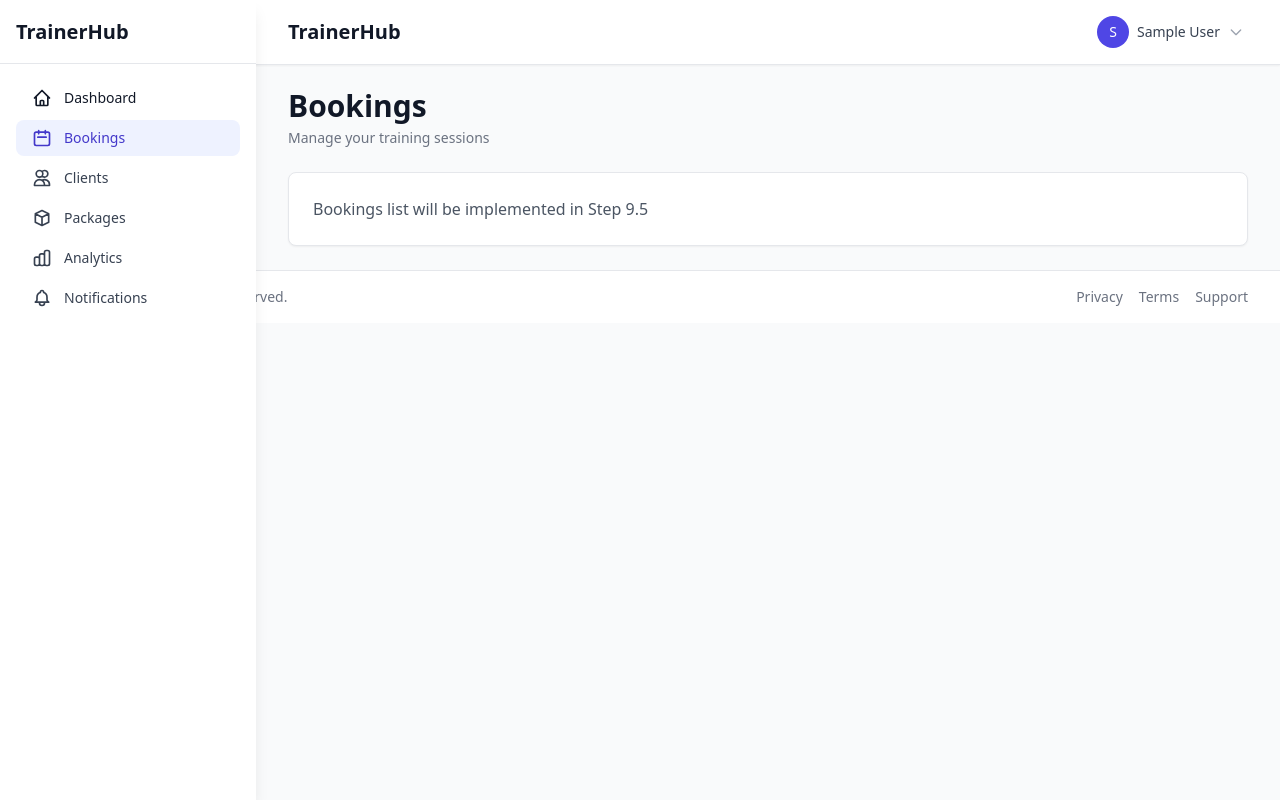
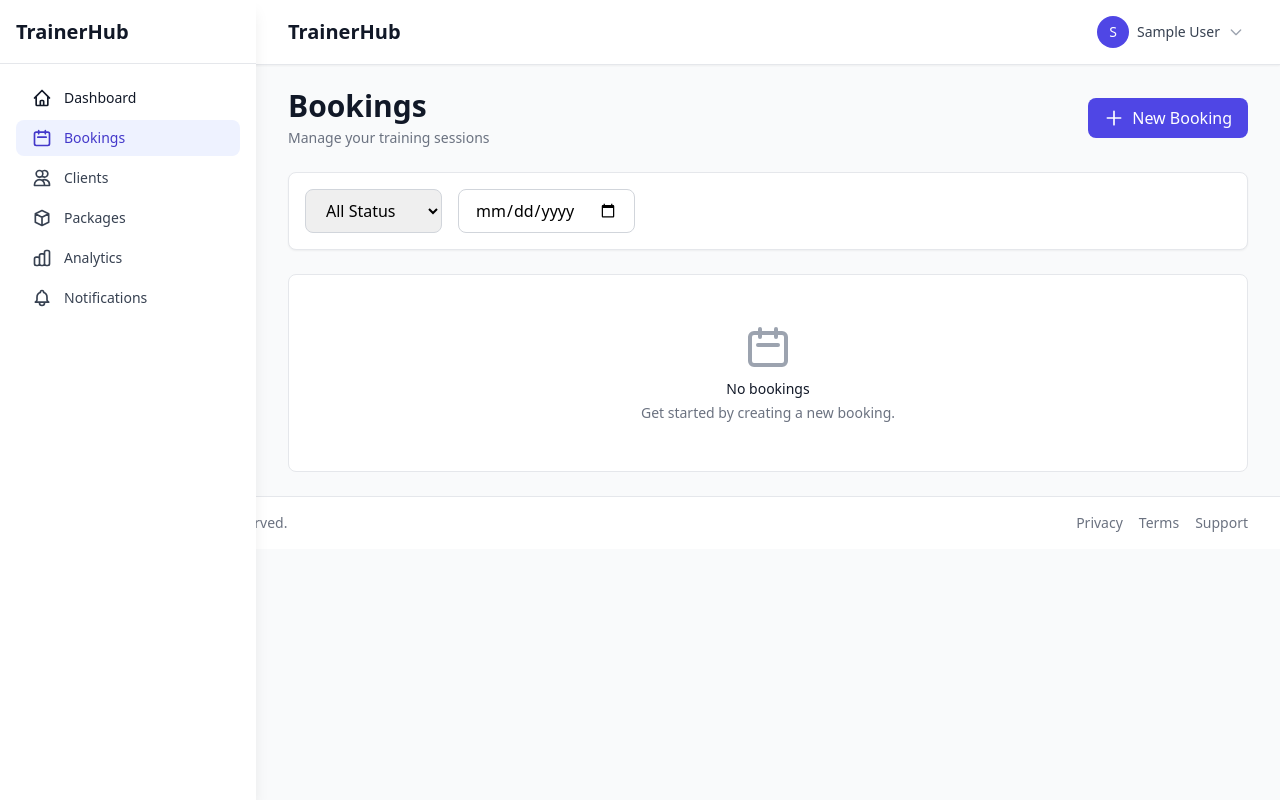
Before and after one commit to shamirafridi00/trainerhubb, a Django app: page /bookings/ in a window 1280 px wide. Run offline with Django 5.2, Linux system fonts and the light colour scheme; the visitor is signed in with stand-in values (Sample User, id 1); data that the repository does not hold is empty; parts of the project's set-up code (start-up, migrations or seed data) failed here and were passed over; some libraries are stand-ins or nearby versions.

Commit message:
Epic 9.5: Bookings Management - Complete bookings CRUD with HTMX, filters, modals, and actions

```diff
--- a/apps/frontend/urls.py
+++ b/apps/frontend/urls.py
@@ -9,7 +9,18 @@ app_name = 'frontend'
 urlpatterns = [
     path('', views.landing, name='landing'),
     path('dashboard/', views.dashboard, name='dashboard'),
+
+    # Bookings
     path('bookings/', views.bookings_list, name='bookings_list'),
+    path('bookings/partial/', views.bookings_list_partial, name='bookings_list_partial'),
+    path('bookings/create-form/', views.bookings_create_form, name='bookings_create_form'),
+    path('bookings/create/', views.bookings_create, name='bookings_create'),
+    path('bookings/<int:booking_id>/', views.bookings_detail, name='bookings_detail'),
+    path('bookings/<int:booking_id>/confirm/', views.bookings_confirm, name='bookings_confirm'),
+    path('bookings/<int:booking_id>/cancel/', views.bookings_cancel, name='bookings_cancel'),
+    path('bookings/<int:booking_id>/mark-completed/', views.bookings_mark_completed, name='bookings_mark_completed'),
+
+    # Other pages
     path('clients/', views.clients_list, name='clients_list'),
     path('packages/', views.packages_list, name='packages_list'),
     path('analytics/', views.analytics_dashboard, name='analytics_dashboard'),
--- a/apps/frontend/views.py
+++ b/apps/frontend/views.py
@@ -2,9 +2,18 @@
 Frontend views for HTMX - Template-based views that work alongside DRF API.
 DRF endpoints remain available for future React Native app.
 """
-from django.shortcuts import render, redirect
+from django.shortcuts import render, redirect, get_object_or_404
 from django.contrib.auth.decorators import login_required
 from django.contrib.auth import logout as auth_logout
+from django.http import JsonResponse
+from django.views.decorators.http import require_http_methods
+from django.utils import timezone
+from django.db.models import Q
+from datetime import datetime, timedelta
+
+from apps.bookings.models import Booking
+from apps.clients.models import Client
+from apps.trainers.models import Trainer
 
 
 def landing(request):
@@ -24,6 +33,164 @@ def dashboard(request):
 def bookings_list(request):
     """Bookings list page."""
     return render(request, 'pages/bookings/list.html')
+
+
+@login_required
+def bookings_list_partial(request):
+    """Bookings list partial for HTMX."""
+    try:
+        trainer = request.user.trainer_profile
+    except Trainer.DoesNotExist:
+        return render(request, 'partials/bookings/list.html', {'bookings': []})
+
+    bookings = Booking.objects.filter(trainer=trainer).select_related('client').order_by('-start_time')
+
+    # Filters
+    status = request.GET.get('status')
+    if status:
+        bookings = bookings.filter(status=status)
+
+    date_str = request.GET.get('date')
+    if date_str:
+        try:
+            date = datetime.strptime(date_str, '%Y-%m-%d').date()
+            bookings = bookings.filter(start_time__date=date)
+        except ValueError:
+            pass
+
+    # Limit to recent bookings for performance
+    bookings = bookings[:50]
+
+    return render(request, 'partials/bookings/list.html', {'bookings': bookings})
+
+
+@login_required
+def bookings_create_form(request):
+    """Booking creation form partial for HTMX modal."""
+    try:
+        trainer = request.user.trainer_profile
+        clients = Client.objects.filter(trainer=trainer, is_active=True).order_by('first_name', 'last_name')
+    except Trainer.DoesNotExist:
+        clients = Client.objects.none()
+
+    return render(request, 'partials/bookings/form.html', {'clients': clients})
+
+
+@login_required
+@require_http_methods(["POST"])
+def bookings_create(request):
+    """Create booking via HTMX."""
+    try:
+        trainer = request.user.trainer_profile
+    except Trainer.DoesNotExist:
+        return JsonResponse({'error': 'Trainer profile not found'}, status=400)
+
+    client_id = request.POST.get('client')
+    start_time_str = request.POST.get('start_time')
+    duration_minutes = int(request.POST.get('duration_minutes', 60))
+    notes = request.POST.get('notes', '')
+
+    if not all([client_id, start_time_str]):
+        return render(request, 'partials/bookings/form.html', {
+            'clients': Client.objects.filter(trainer=trainer, is_active=True),
+            'error': 'Client and start time are required'
+        })
+
+    try:
+        client = Client.objects.get(id=client_id, trainer=trainer)
+        # Parse datetime-local format (YYYY-MM-DDTHH:MM)
+        try:
+            start_time = datetime.strptime(start_time_str, '%Y-%m-%dT%H:%M')
+        except ValueError:
+            # Try with seconds if provided
+            start_time = datetime.strptime(start_time_str, '%Y-%m-%dT%H:%M:%S')
+
+        # Make timezone-aware
+        if timezone.is_naive(start_time):
+            start_time = timezone.make_aware(start_time)
+
+        end_time = start_time + timedelta(minutes=duration_minutes)
+
+        # Create booking
+        booking = Booking.objects.create(
+            trainer=trainer,
+            client=client,
+            start_time=start_time,
+            end_time=end_time,
+            notes=notes,
+            status='pending'
+        )
+
+        # Trigger notification asynchronously
+        from apps.notifications.tasks import send_booking_confirmation
+        send_booking_confirmation.delay(booking.id)
+
+        # Return updated list
+        return bookings_list_partial(request)
+    except Client.DoesNotExist:
+        return render(request, 'partials/bookings/form.html', {
+            'clients': Client.objects.filter(trainer=trainer, is_active=True),
+            'error': 'Client not found'
+        })
+    except Exception as e:
+        return render(request, 'partials/bookings/form.html', {
+            'clients': Client.objects.filter(trainer=trainer, is_active=True),
+            'error': str(e)
+        })
+
+
+@login_required
+def bookings_detail(request, booking_id):
+    """Booking detail partial for HTMX modal."""
+    booking = get_object_or_404(Booking, id=booking_id, trainer=request.user.trainer_profile)
+    return render(request, 'partials/bookings/detail.html', {'booking': booking})
+
+
+@login_required
+@require_http_methods(["POST"])
+def bookings_confirm(request, booking_id):
+    """Confirm booking via HTMX."""
+    booking = get_object_or_404(Booking, id=booking_id, trainer=request.user.trainer_profile)
+
+    if booking.status == 'pending':
+        booking.status = 'confirmed'
+        booking.save()
+
+        # Trigger notification asynchronously
+        from apps.notifications.tasks import send_booking_confirmation
+        send_booking_confirmation.delay(booking.id)
+
+    # Return updated list
+    return bookings_list_partial(request)
+
+
+@login_required
+@require_http_methods(["POST"])
+def bookings_cancel(request, booking_id):
+    """Cancel booking via HTMX."""
+    booking = get_object_or_404(Booking, id=booking_id, trainer=request.user.trainer_profile)
+
+    if booking.status not in ['completed', 'cancelled']:
+        booking.status = 'cancelled'
+        booking.cancellation_reason = request.POST.get('reason', 'Cancelled by trainer')
+        booking.save()
+
+    # Return updated list
+    return bookings_list_partial(request)
+
+
+@login_required
+@require_http_methods(["POST"])
+def bookings_mark_completed(request, booking_id):
+    """Mark booking as completed via HTMX."""
+    booking = get_object_or_404(Booking, id=booking_id, trainer=request.user.trainer_profile)
+
+    if booking.status == 'confirmed':
+        booking.status = 'completed'
+        booking.save()
+
+    # Return updated list
+    return bookings_list_partial(request)
 
 
 @login_required
--- a/templates/pages/bookings/list.html
+++ b/templates/pages/bookings/list.html
@@ -4,15 +4,62 @@
 
 {% block content %}
 <div class="space-y-6">
-    <div class="flex justify-between items-center">
+    <!-- Header -->
+    <div class="flex flex-col sm:flex-row justify-between items-start sm:items-center gap-4">
         <div>
             <h1 class="text-3xl font-bold text-gray-900">Bookings</h1>
             <p class="mt-1 text-sm text-gray-500">Manage your training sessions</p>
         </div>
+        <button hx-get="{% url 'frontend:bookings_create_form' %}"
+                hx-target="#modal-content"
+                hx-swap="innerHTML"
+                @click="window.dispatchEvent(new CustomEvent('open-modal'))"
+                class="px-4 py-2 bg-indigo-600 text-white rounded-lg hover:bg-indigo-700 transition-colors flex items-center focus:outline-none focus:ring-2 focus:ring-indigo-500">
+            <svg class="w-5 h-5 mr-2" fill="none" viewBox="0 0 24 24" stroke="currentColor">
+                <path stroke-linecap="round" stroke-linejoin="round" stroke-width="2" d="M12 4v16m8-8H4" />
+            </svg>
+            New Booking
+        </button>
     </div>
 
-    <div class="bg-white rounded-lg shadow-sm border border-gray-200 p-6">
-        <p class="text-gray-600">Bookings list will be implemented in Step 9.5</p>
+    <!-- Filters -->
+    <div class="bg-white rounded-lg shadow-sm border border-gray-200 p-4">
+        <div class="flex flex-wrap gap-4">
+            <select hx-get="{% url 'frontend:bookings_list_partial' %}"
+                    hx-target="#bookings-list"
+                    hx-include="[name='status'], [name='date']"
+                    name="status"
+                    class="px-4 py-2 border border-gray-300 rounded-lg focus:ring-2 focus:ring-indigo-500 focus:border-indigo-500">
+                <option value="">All Status</option>
+                <option value="pending">Pending</option>
+                <option value="confirmed">Confirmed</option>
+                <option value="completed">Completed</option>
+                <option value="cancelled">Cancelled</option>
+            </select>
+
+            <input type="date"
+                   name="date"
+                   hx-get="{% url 'frontend:bookings_list_partial' %}"
+                   hx-target="#bookings-list"
+                   hx-include="[name='status']"
+                   class="px-4 py-2 border border-gray-300 rounded-lg focus:ring-2 focus:ring-indigo-500 focus:border-indigo-500">
+        </div>
+    </div>
+
+    <!-- Bookings List -->
+    <div id="bookings-list"
+         hx-get="{% url 'frontend:bookings_list_partial' %}"
+         hx-trigger="load"
+         hx-swap="innerHTML">
+        <!-- Loading state -->
+        <div class="space-y-4">
+            {% for i in "12345" %}
+            <div class="bg-white rounded-lg shadow-sm border border-gray-200 p-6 animate-pulse">
+                <div class="h-4 bg-gray-200 rounded w-1/4 mb-2"></div>
+                <div class="h-4 bg-gray-200 rounded w-1/2"></div>
+            </div>
+            {% endfor %}
+        </div>
     </div>
 </div>
 {% endblock %}
--- /dev/null
+++ b/templates/partials/bookings/list.html
@@ -0,0 +1,109 @@
+<div class="space-y-4">
+    {% for booking in bookings %}
+    <div class="bg-white rounded-lg shadow-sm border border-gray-200 p-6 hover:shadow-md transition-shadow"
+         x-data="{ open: false }">
+        <div class="flex flex-col sm:flex-row justify-between items-start sm:items-center gap-4">
+            <div class="flex-1">
+                <div class="flex items-center gap-3 mb-2">
+                    <h3 class="text-lg font-semibold text-gray-900">{{ booking.client_name }}</h3>
+                    <span class="px-2 py-1 text-xs font-medium rounded-full
+                        {% if booking.status == 'confirmed' %}bg-green-100 text-green-800
+                        {% elif booking.status == 'pending' %}bg-yellow-100 text-yellow-800
+                        {% elif booking.status == 'completed' %}bg-blue-100 text-blue-800
+                        {% else %}bg-red-100 text-red-800{% endif %}">
+                        {{ booking.status|title }}
+                    </span>
+                </div>
+                <div class="flex flex-wrap gap-4 text-sm text-gray-600">
+                    <span class="flex items-center">
+                        <svg class="w-4 h-4 mr-1" fill="none" viewBox="0 0 24 24" stroke="currentColor">
+                            <path stroke-linecap="round" stroke-linejoin="round" stroke-width="2" d="M8 7V3m8 4V3m-9 8h10M5 21h14a2 2 0 002-2V7a2 2 0 00-2-2H5a2 2 0 00-2 2v12a2 2 0 002 2z" />
+                        </svg>
+                        {{ booking.start_time|date:"M d, Y" }}
+                    </span>
+                    <span class="flex items-center">
+                        <svg class="w-4 h-4 mr-1" fill="none" viewBox="0 0 24 24" stroke="currentColor">
+                            <path stroke-linecap="round" stroke-linejoin="round" stroke-width="2" d="M12 8v4l3 3m6-3a9 9 0 11-18 0 9 9 0 0118 0z" />
+                        </svg>
+                        {{ booking.start_time|time:"g:i A" }} - {{ booking.end_time|time:"g:i A" }}
+                    </span>
+                    <span class="flex items-center">
+                        <svg class="w-4 h-4 mr-1" fill="none" viewBox="0 0 24 24" stroke="currentColor">
+                            <path stroke-linecap="round" stroke-linejoin="round" stroke-width="2" d="M12 8v4l3 3m6-3a9 9 0 11-18 0 9 9 0 0118 0z" />
+                        </svg>
+                        {{ booking.duration_minutes }} min
+                    </span>
+                </div>
+                {% if booking.notes %}
+                <p class="mt-2 text-sm text-gray-500">{{ booking.notes|truncatewords:20 }}</p>
+                {% endif %}
+            </div>
+
+            <div class="flex gap-2">
+                {% if booking.status == 'pending' %}
+                <button hx-post="{% url 'frontend:bookings_confirm' booking.id %}"
+                        hx-target="#bookings-list"
+                        hx-swap="outerHTML"
+                        hx-headers='{"X-CSRFToken": "{{ csrf_token }}"}'
+                        class="px-4 py-2 bg-green-600 text-white rounded-lg hover:bg-green-700 transition-colors text-sm focus:outline-none focus:ring-2 focus:ring-green-500">
+                    Confirm
+                </button>
+                {% endif %}
+
+                <button @click="open = !open"
+                        class="px-4 py-2 bg-gray-100 text-gray-700 rounded-lg hover:bg-gray-200 transition-colors text-sm focus:outline-none focus:ring-2 focus:ring-gray-500">
+                    Actions
+                </button>
+            </div>
+        </div>
+
+        <!-- Actions Dropdown -->
+        <div x-show="open"
+             @click.away="open = false"
+             x-transition:enter="transition ease-out duration-100"
+             x-transition:enter-start="opacity-0 scale-95"
+             x-transition:enter-end="opacity-100 scale-100"
+             x-transition:leave="transition ease-in duration-75"
+             x-transition:leave-start="opacity-100 scale-100"
+             x-transition:leave-end="opacity-0 scale-95"
+             class="mt-4 pt-4 border-t border-gray-200"
+             style="display: none;">
+            <div class="flex flex-wrap gap-2">
+                <button hx-get="{% url 'frontend:bookings_detail' booking.id %}"
+                        hx-target="#modal-content"
+                        @click="window.dispatchEvent(new CustomEvent('open-modal'))"
+                        class="px-3 py-1.5 text-sm bg-gray-100 text-gray-700 rounded hover:bg-gray-200 focus:outline-none focus:ring-2 focus:ring-gray-500">
+                    View Details
+                </button>
+                {% if booking.status != 'cancelled' and booking.status != 'completed' %}
+                <button hx-post="{% url 'frontend:bookings_cancel' booking.id %}"
+                        hx-target="#bookings-list"
+                        hx-swap="outerHTML"
+                        hx-confirm="Are you sure you want to cancel this booking?"
+                        hx-headers='{"X-CSRFToken": "{{ csrf_token }}"}'
+                        class="px-3 py-1.5 text-sm bg-red-100 text-red-700 rounded hover:bg-red-200 focus:outline-none focus:ring-2 focus:ring-red-500">
+                    Cancel
+                </button>
+                {% endif %}
+                {% if booking.status == 'confirmed' %}
+                <button hx-post="{% url 'frontend:bookings_mark_completed' booking.id %}"
+                        hx-target="#bookings-list"
+                        hx-swap="outerHTML"
+                        hx-headers='{"X-CSRFToken": "{{ csrf_token }}"}'
+                        class="px-3 py-1.5 text-sm bg-blue-100 text-blue-700 rounded hover:bg-blue-200 focus:outline-none focus:ring-2 focus:ring-blue-500">
+                    Mark Completed
+                </button>
+                {% endif %}
+            </div>
+        </div>
+    </div>
+    {% empty %}
+    <div class="text-center py-12 bg-white rounded-lg border border-gray-200">
+        <svg class="mx-auto h-12 w-12 text-gray-400" fill="none" viewBox="0 0 24 24" stroke="currentColor">
+            <path stroke-linecap="round" stroke-linejoin="round" stroke-width="2" d="M8 7V3m8 4V3m-9 8h10M5 21h14a2 2 0 002-2V7a2 2 0 00-2-2H5a2 2 0 00-2 2v12a2 2 0 002 2z" />
+        </svg>
+        <h3 class="mt-2 text-sm font-medium text-gray-900">No bookings</h3>
+        <p class="mt-1 text-sm text-gray-500">Get started by creating a new booking.</p>
+    </div>
+    {% endfor %}
+</div>
```
Also changed, not shown: templates/partials/bookings/detail.html (added, +52 -0 lines), templates/partials/bookings/form.html (added, +47 -0 lines).
